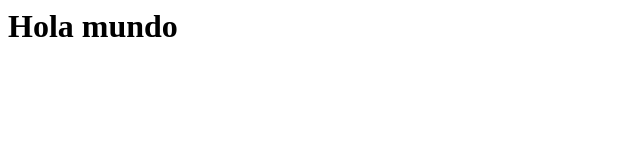
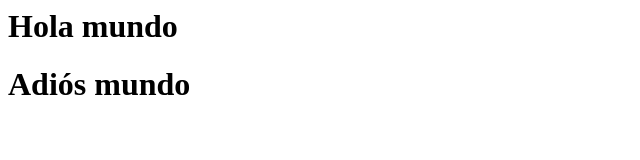
Before and after one commit to Inesp18a/mi-primera-pagina-web, a plain HTML site: page index.html in a window 1280 px wide. Shown: the whole page, without its empty margins (0-640 px from the left). Drawn offline with Linux system fonts and the light colour scheme.

Commit message:
Actualizado el fichero

```diff
--- a/index.html
+++ b/index.html
@@ -9,5 +9,7 @@
   <body>
     <h1> Hola mundo
       </h1>
+    <h1> Adiós mundo
+      </h1>
   </body>
 </html>
```
